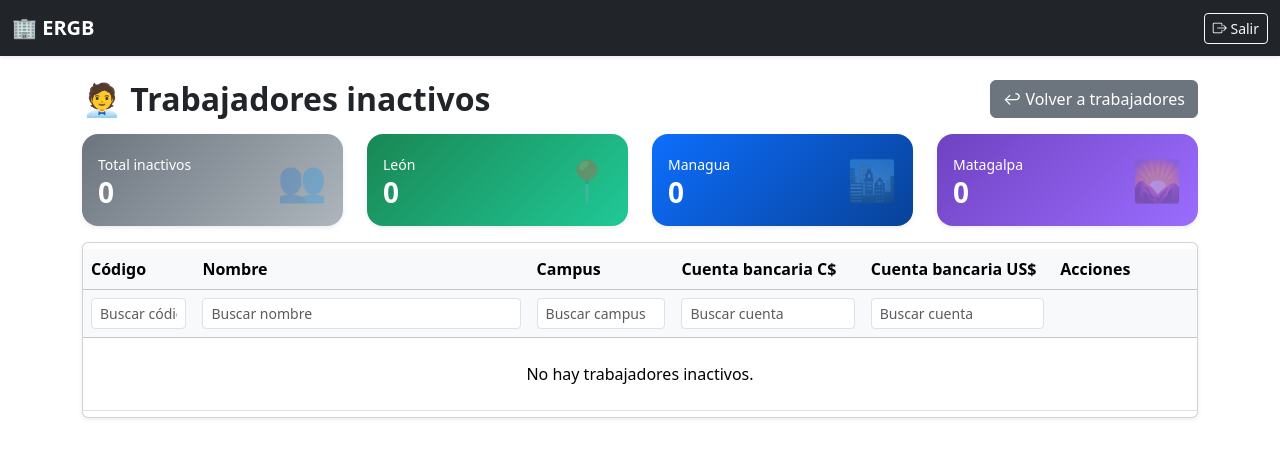
After one commit to Villalobos87/prestamos_app, a Django app: page /prestamos/trabajadores/inactivos/ in a window 1280 px wide. The commit adds this page. Shown: the top 458 px of the page. Run offline with Django 5.2, Linux system fonts and the light colour scheme; the visitor is signed in with stand-in values (Sample User, id 1); data comes from the database, SQL or seed files in the repository; some libraries are stand-ins or nearby versions.

Commit message:
Actualizacion de la aplicacion

```diff
--- a/prestamos/models.py
+++ b/prestamos/models.py
@@ -11,6 +11,8 @@ class Trabajador(models.Model):
     campus = models.CharField(max_length=80, blank=True, default="")
     cuenta_bancaria_cordobas = models.CharField(max_length=30,blank=True,default='',verbose_name='Cuenta bancaria en córdobas')
     cuenta_bancaria_dolares = models.CharField(max_length=30,blank=True,default='',verbose_name='Cuenta bancaria en dólares')
+    activo = models.BooleanField(default=True, verbose_name="Activo")
+
 
     def __str__(self):
         return f"{self.codigo} - {self.nombre}"
--- /dev/null
+++ b/prestamos/templates/prestamos/trabajador_inactivos.html
@@ -0,0 +1,228 @@
+{% extends 'base.html' %}
+
+{% block content %}
+
+<!-- ENCABEZADO -->
+<div class="d-flex justify-content-between align-items-center mb-3">
+  <h2 class="fw-bold mb-0">🧑‍💼 Trabajadores inactivos</h2>
+
+  <a href="{% url 'prestamos:trabajador_list' %}"
+     class="btn btn-secondary">
+    ↩ Volver a trabajadores
+  </a>
+</div>
+
+<!-- TARJETAS DE RESUMEN -->
+<div class="row mb-3">
+
+  <!-- TOTAL INACTIVOS -->
+  <div class="col-md-3">
+    <div class="card border-0 shadow-sm rounded-4"
+         style="background: linear-gradient(135deg, #6c757d, #adb5bd); color:white;">
+      <div class="card-body d-flex justify-content-between align-items-center">
+        <div>
+          <small>Total inactivos</small>
+          <h3 class="fw-bold mb-0">{{ total_trabajadores }}</h3>
+        </div>
+        <div style="font-size:40px; opacity:0.3;">👥</div>
+      </div>
+    </div>
+  </div>
+
+  <!-- LEÓN -->
+  <div class="col-md-3">
+    <div class="card border-0 shadow-sm rounded-4"
+         style="background: linear-gradient(135deg, #198754, #20c997); color:white;">
+      <div class="card-body d-flex justify-content-between align-items-center">
+        <div>
+          <small>León</small>
+          <h3 class="fw-bold mb-0">{{ total_leon }}</h3>
+        </div>
+        <div style="font-size:40px; opacity:0.3;">📍</div>
+      </div>
+    </div>
+  </div>
+
+  <!-- MANAGUA -->
+  <div class="col-md-3">
+    <div class="card border-0 shadow-sm rounded-4"
+         style="background: linear-gradient(135deg, #0d6efd, #084298); color:white;">
+      <div class="card-body d-flex justify-content-between align-items-center">
+        <div>
+          <small>Managua</small>
+          <h3 class="fw-bold mb-0">{{ total_managua }}</h3>
+        </div>
+        <div style="font-size:40px; opacity:0.3;">🏙️</div>
+      </div>
+    </div>
+  </div>
+
+  <!-- MATAGALPA -->
+  <div class="col-md-3">
+    <div class="card border-0 shadow-sm rounded-4"
+         style="background: linear-gradient(135deg, #6f42c1, #9b6dff); color:white;">
+      <div class="card-body d-flex justify-content-between align-items-center">
+        <div>
+          <small>Matagalpa</small>
+          <h3 class="fw-bold mb-0">{{ total_matagalpa }}</h3>
+        </div>
+        <div style="font-size:40px; opacity:0.3;">🌄</div>
+      </div>
+    </div>
+  </div>
+
+</div>
+
+<!-- TABLA DE TRABAJADORES INACTIVOS -->
+<div class="card shadow-sm">
+  <div class="card-body p-0">
+    <div class="table-responsive">
+
+      <table id="trabajadoresTable"
+             class="table table-striped table-hover align-middle mb-0">
+
+        <thead class="table-light">
+
+          <!-- ENCABEZADOS -->
+          <tr>
+            <th style="width: 10%;">Código</th>
+            <th style="width: 30%;">Nombre</th>
+            <th style="width: 13%;">Campus</th>
+            <th style="width: 17%;">Cuenta bancaria C$</th>
+            <th style="width: 17%;">Cuenta bancaria US$</th>
+            <th style="width: 13%;">Acciones</th>
+          </tr>
+
+          <!-- FILTROS -->
+          <tr>
+            <th>
+              <input type="text"
+                     class="form-control form-control-sm"
+                     placeholder="Buscar código">
+            </th>
+
+            <th>
+              <input type="text"
+                     class="form-control form-control-sm"
+                     placeholder="Buscar nombre">
+            </th>
+
+            <th>
+              <input type="text"
+                     class="form-control form-control-sm"
+                     placeholder="Buscar campus">
+            </th>
+
+            <th>
+              <input type="text"
+                     class="form-control form-control-sm"
+                     placeholder="Buscar cuenta">
+            </th>
+
+            <th>
+              <input type="text"
+                     class="form-control form-control-sm"
+                     placeholder="Buscar cuenta">
+            </th>
+
+            <th></th>
+          </tr>
+
+        </thead>
+
+        <tbody>
+
+          {% for t in items %}
+          <tr>
+            <td>{{ t.codigo }}</td>
+            <td>{{ t.nombre }}</td>
+            <td>{{ t.campus }}</td>
+
+            <td>{{ t.cuenta_bancaria_cordobas|default_if_none:"" }}</td>
+            <td>{{ t.cuenta_bancaria_dolares|default_if_none:"" }}</td>
+
+            <td>
+              <form method="post"
+                    action="{% url 'prestamos:trabajador_reactivar' t.pk %}"
+                    onsubmit="return confirm('¿Deseas reactivar a {{ t.nombre|escapejs }}?');">
+
+                {% csrf_token %}
+
+                <button type="submit"
+                        class="btn btn-sm btn-success">
+                  ↻ Reactivar
+                </button>
+
+              </form>
+            </td>
+          </tr>
+
+          {% empty %}
+          <tr>
+            <td colspan="6" class="text-center py-4">
+              No hay trabajadores inactivos.
+            </td>
+          </tr>
+          {% endfor %}
+
+        </tbody>
+
+      </table>
+
+    </div>
+  </div>
+</div>
+
+<!-- DATATABLES CSS -->
+<link rel="stylesheet"
+      href="https://cdn.datatables.net/1.13.6/css/dataTables.bootstrap5.min.css">
+
+<!-- JQUERY Y DATATABLES JS -->
+<script src="https://code.jquery.com/jquery-3.7.1.min.js"></script>
+
+<script src="https://cdn.datatables.net/1.13.6/js/jquery.dataTables.min.js"></script>
+
+<script src="https://cdn.datatables.net/1.13.6/js/dataTables.bootstrap5.min.js"></script>
+
+<!-- CONFIGURACIÓN DE LA TABLA -->
+<script>
+$(document).ready(function () {
+
+  var table = $('#trabajadoresTable').DataTable({
+    orderCellsTop: true,
+    pageLength: 50,
+
+    language: {
+      url: '//cdn.datatables.net/plug-ins/1.13.6/i18n/es-ES.json'
+    },
+
+    columnDefs: [
+      {
+        targets: 5,
+        orderable: false,
+        searchable: false
+      }
+    ]
+  });
+
+  // FILTROS POR COLUMNA
+  $('#trabajadoresTable thead tr:eq(1) th').each(function (i) {
+
+    var input = $('input', this);
+
+    if (input.length) {
+      input.on('keyup change', function () {
+
+        if (table.column(i).search() !== this.value) {
+          table.column(i).search(this.value).draw();
+        }
+
+      });
+    }
+
+  });
+
+});
+</script>
+
+{% endblock %}
--- a/prestamos/urls.py
+++ b/prestamos/urls.py
@@ -16,6 +16,9 @@ urlpatterns = [
     # Trabajadores
     path("trabajadores/", views.TrabajadorListView.as_view(), name="trabajador_list"),
     path("trabajadores/nuevo/", views.TrabajadorCreateView.as_view(), name="trabajador_create"),
+    path("trabajadores/inactivos/",views.TrabajadorInactivosListView.as_view(),name="trabajador_inactivos",),
+    path("trabajadores/<int:pk>/desactivar/",views.trabajador_desactivar,name="trabajador_desactivar",),
+    path("trabajadores/<int:pk>/reactivar/",views.trabajador_reactivar,name="trabajador_reactivar",),
 
     # Préstamos
     path("prestamos/", views.PrestamoListView.as_view(), name="prestamo_list"),
@@ -43,14 +46,6 @@ urlpatterns = [
     path('estado-general/', estado_cuenta_general_view, name='estado_general'),
 
     # Administración de movimientos contables
-path(
-    "movimientos-manuales/",
-    views.movimientos_manuales_view,
-    name="movimientos_manuales",
-),
-path(
-    "movimientos-manuales/guardar/",
-    views.guardar_movimiento_manual_view,
-    name="guardar_movimiento_manual",
-),
+path("movimientos-manuales/",views.movimientos_manuales_view,name="movimientos_manuales",),
+path("movimientos-manuales/guardar/",views.guardar_movimiento_manual_view,name="guardar_movimiento_manual",),
 ]
--- a/prestamos/views.py
+++ b/prestamos/views.py
@@ -33,6 +33,7 @@ from django.utils.timezone import now
 from django.core.mail import EmailMultiAlternatives
 from datetime import date
 from decimal import Decimal
+from django.views.decorators.http import require_POST
 
 
 
@@ -46,7 +47,7 @@ class TrabajadorListView(LoginRequiredMixin, ListView):
     login_url = settings.LOGIN_URL
 
     def get_queryset(self):
-        return Trabajador.objects.all()
+        return Trabajador.objects.filter(activo=True)
 
     def get_context_data(self, **kwargs):
         context = super().get_context_data(**kwargs)
@@ -1099,3 +1100,78 @@ def guardar_movimiento_manual_view(request):
 
     # Volver al listado después de guardar o mostrar un error.
     return redirect("prestamos:movimientos_manuales")
+
+# ======================================
+# Desactivar trabajador
+# ======================================
+@login_required
+@require_POST
+def trabajador_desactivar(request, pk):
+    trabajador = get_object_or_404(Trabajador, pk=pk)
+
+    trabajador.activo = False
+    trabajador.save(update_fields=["activo"])
+
+    messages.success(
+        request,
+        f"El trabajador {trabajador.nombre} fue desactivado correctamente."
+    )
+
+    return redirect("prestamos:trabajador_list")
+
+
+# ======================================
+# Reactivar trabajador
+# ======================================
+@login_required
+@require_POST
+def trabajador_reactivar(request, pk):
+    trabajador = get_object_or_404(Trabajador, pk=pk)
+
+    trabajador.activo = True
+    trabajador.save(update_fields=["activo"])
+
+    messages.success(
+        request,
+        f"El trabajador {trabajador.nombre} fue reactivado correctamente."
+    )
+
+    return redirect("prestamos:trabajador_inactivos")
+
+
+# ======================================
+# Lista de trabajadores inactivos
+# ======================================
+class TrabajadorInactivosListView(LoginRequiredMixin, ListView):
+    model = Trabajador
+    template_name = "prestamos/trabajador_inactivos.html"
+    context_object_name = "items"
+    login_url = settings.LOGIN_URL
+
+    def get_queryset(self):
+        return Trabajador.objects.filter(
+            activo=False
+        ).order_by("nombre")
+
+    def get_context_data(self, **kwargs):
+        context = super().get_context_data(**kwargs)
+
+        # Consultar únicamente trabajadores inactivos
+        trabajadores = Trabajador.objects.filter(activo=False)
+
+        # Totales para las tarjetas
+        context["total_trabajadores"] = trabajadores.count()
+
+        context["total_leon"] = trabajadores.filter(
+            campus__iexact="LEÓN"
+        ).count()
+
+        context["total_managua"] = trabajadores.filter(
+            campus__iexact="MANAGUA"
+        ).count()
+
+        context["total_matagalpa"] = trabajadores.filter(
+            campus__iexact="MATAGALPA"
+        ).count()
+
+        return context
```
Also changed, not shown: prestamos/forms.py (+22 -3 lines), prestamos/templates/prestamos/trabajador_list.html (+29 -10 lines), prestamos/migrations/0006_trabajador_activo.py (added).
